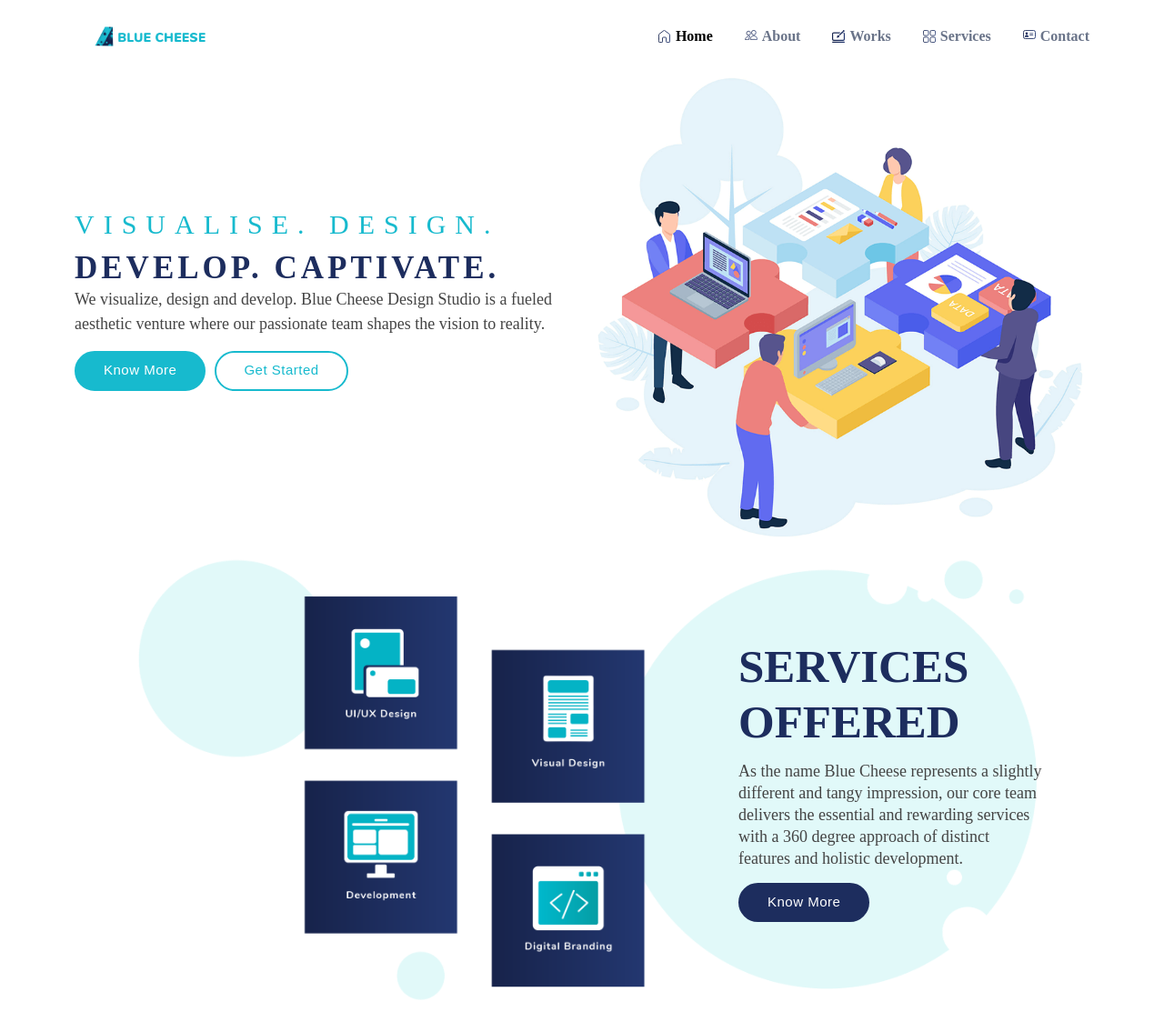
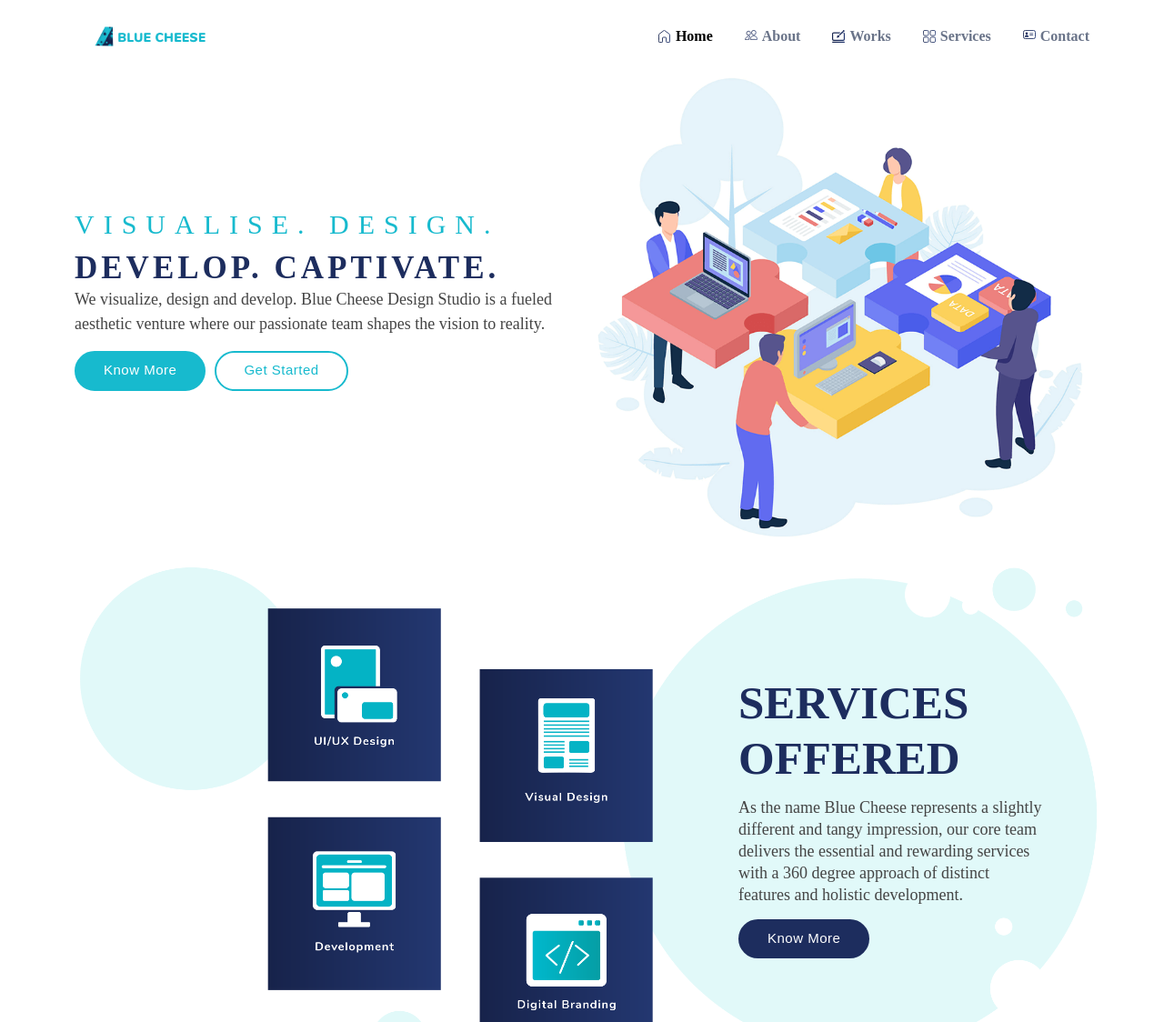
Before and after one commit to RoshaniSitlani05/blue-cheese, a PHP site: page / in a window 1280 px wide. Shown: the top 1124 px of the page at 91% size. Run offline with PHP 8.4, Linux system fonts and the light colour scheme; some web fonts are replaced; grey boxes are pictures that could not be loaded.

Commit message:
update css

```diff
--- a/assets/css/style.css
+++ b/assets/css/style.css
@@ -594,7 +594,7 @@ section {
 --------------------------------------------------------------*/
 .featured-services {
     margin: 20px 0;
-    padding: 60px 20px;
+    padding: 100px 0px;
     background: url("../img/background4.png") center no-repeat;
     background-size: cover;
     /*background-size: 100% 100%;*/
```
